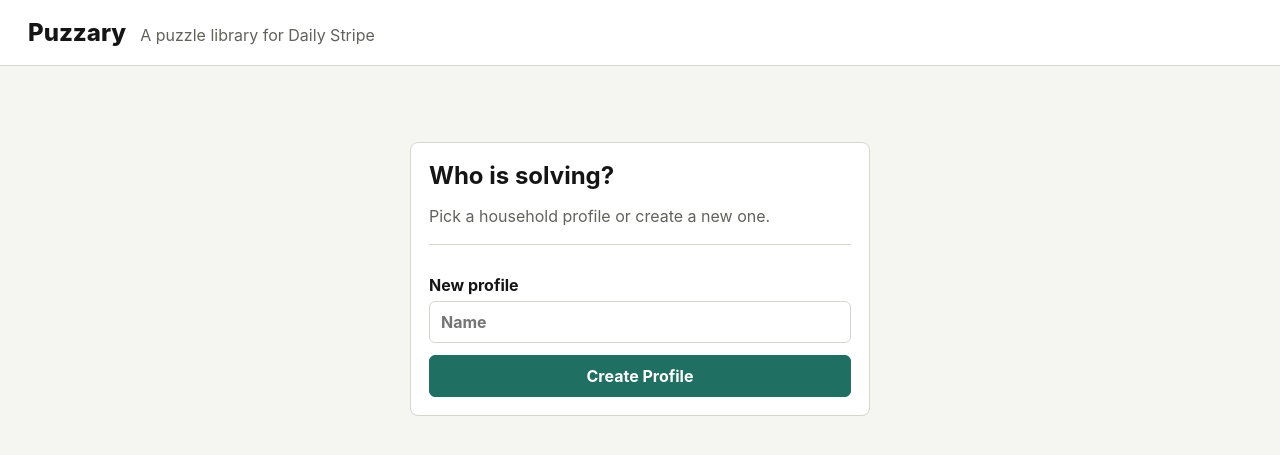
After one commit to barrelcollector/Puzzary, a FastAPI app: template app/templates/login.html in a window 1280 px wide. The commit adds this page. Shown: the top 455 px of the page. Run offline with FastAPI, Linux system fonts and the light colour scheme; the template is opened without the code that fills it, so the values that code supplies are empty; parts of the project's set-up code (start-up, migrations or seed data) failed here and were passed over.

Commit message:
Add login and interactive library

```diff
--- a/app/main.py
+++ b/app/main.py
@@ -9,6 +9,7 @@ from fastapi import Depends, FastAPI, File, Form, HTTPException, Request, Upload
 from fastapi.responses import HTMLResponse, RedirectResponse
 from fastapi.staticfiles import StaticFiles
 from fastapi.templating import Jinja2Templates
+from starlette.middleware.sessions import SessionMiddleware
 from sqlalchemy import desc, select
 from sqlalchemy.orm import Session
 
@@ -20,9 +21,11 @@ from app.schemas import PuzzleAttemptCreate, PuzzleAttemptResponse, PuzzleGenera
 
 APP_BASE_URL = os.getenv("APP_BASE_URL", "http://localhost:8790").rstrip("/")
 UPLOAD_DIR = Path(os.getenv("UPLOAD_DIR", "/data/uploads"))
+SESSION_SECRET = os.getenv("SESSION_SECRET", "change-me-local-session-secret")
 BASE_DIR = Path(__file__).resolve().parent
 
 app = FastAPI(title="Puzzary", version="0.1.0")
+app.add_middleware(SessionMiddleware, secret_key=SESSION_SECRET, same_site="lax")
 templates = Jinja2Templates(directory=str(BASE_DIR / "templates"))
 app.mount("/static", StaticFiles(directory=str(BASE_DIR / "static")), name="static")
 
@@ -51,25 +54,87 @@ def serialize_puzzle(puzzle: Puzzle) -> PuzzleSummary:
     )
 
 
+def current_user(request: Request, db: Session) -> User | None:
+    user_id = request.session.get("user_id")
+    if not user_id:
+        return None
+    return db.get(User, int(user_id))
+
+
+def require_web_user(request: Request, db: Session) -> User | RedirectResponse:
+    user = current_user(request, db)
+    if user is None:
+        return RedirectResponse(url="/login", status_code=303)
+    return user
+
+
 @app.get("/health")
 def health() -> dict[str, str]:
     return {"status": "ok", "app": "puzzary"}
 
 
+@app.get("/login", response_class=HTMLResponse)
+def login_page(request: Request, db: Session = Depends(get_db)) -> HTMLResponse:
+    users = db.scalars(select(User).order_by(User.display_name)).all()
+    return templates.TemplateResponse("login.html", {"request": request, "users": users})
+
+
+@app.post("/login")
+def login(
+    request: Request,
+    user_id: str = Form(""),
+    display_name: str = Form(""),
+    db: Session = Depends(get_db),
+) -> RedirectResponse:
+    user: User | None = None
+    if user_id:
+        user = db.get(User, int(user_id))
+    elif display_name.strip():
+        result = create_user(UserCreate(display_name=display_name.strip()), db)
+        user = db.get(User, int(result["id"]))
+
+    if user is None:
+        return RedirectResponse(url="/login", status_code=303)
+
+    request.session["user_id"] = user.id
+    return RedirectResponse(url="/library", status_code=303)
+
+
+@app.post("/logout")
+def logout(request: Request) -> RedirectResponse:
+    request.session.clear()
+    return RedirectResponse(url="/login", status_code=303)
+
+
 @app.get("/", response_class=HTMLResponse)
 def home(request: Request, db: Session = Depends(get_db)) -> HTMLResponse:
-    puzzles = db.scalars(select(Puzzle).order_by(desc(Puzzle.created_at)).limit(20)).all()
+    return library(request, db)
+
+
+@app.get("/library", response_class=HTMLResponse)
+def library(request: Request, db: Session = Depends(get_db)) -> HTMLResponse | RedirectResponse:
+    user = require_web_user(request, db)
+    if isinstance(user, RedirectResponse):
+        return user
+    puzzles = db.scalars(select(Puzzle).order_by(desc(Puzzle.created_at)).limit(50)).all()
     users = db.scalars(select(User).order_by(User.display_name)).all()
-    return templates.TemplateResponse("home.html", {"request": request, "puzzles": puzzles, "users": users})
+    return templates.TemplateResponse(
+        "home.html",
+        {"request": request, "puzzles": puzzles, "users": users, "current_user": user},
+    )
 
 
 @app.post("/web/puzzles/generate")
 def web_generate_puzzle(
+    request: Request,
     puzzle_type: str = Form("word_search"),
     theme: str = Form("daily_stripe"),
     difficulty: str = Form("easy"),
     db: Session = Depends(get_db),
 ) -> RedirectResponse:
+    user = require_web_user(request, db)
+    if isinstance(user, RedirectResponse):
+        return user
     puzzle = create_puzzle(PuzzleGenerateRequest(puzzle_type=puzzle_type, theme=theme, difficulty=difficulty), db)
     return RedirectResponse(url=f"/puzzles/{puzzle.id}", status_code=303)
 
@@ -77,11 +142,14 @@ def web_generate_puzzle(
 @app.post("/web/users")
 def web_create_user(display_name: str = Form(...), db: Session = Depends(get_db)) -> RedirectResponse:
     create_user(UserCreate(display_name=display_name), db)
-    return RedirectResponse(url="/", status_code=303)
+    return RedirectResponse(url="/library", status_code=303)
 
 
 @app.get("/puzzles/{puzzle_id}", response_class=HTMLResponse)
-def puzzle_page(puzzle_id: str, request: Request, db: Session = Depends(get_db)) -> HTMLResponse:
+def puzzle_page(puzzle_id: str, request: Request, db: Session = Depends(get_db)) -> HTMLResponse | RedirectResponse:
+    user = require_web_user(request, db)
+    if isinstance(user, RedirectResponse):
+        return user
     puzzle = db.get(Puzzle, puzzle_id)
     if puzzle is None:
         raise HTTPException(status_code=404, detail="Puzzle not found")
@@ -94,30 +162,36 @@ def puzzle_page(puzzle_id: str, request: Request, db: Session = Depends(get_db))
     ).all()
     return templates.TemplateResponse(
         "puzzle.html",
-        {"request": request, "puzzle": puzzle, "users": users, "attempts": attempts, "photos": photos},
+        {"request": request, "puzzle": puzzle, "users": users, "attempts": attempts, "photos": photos, "current_user": user},
     )
 
 
 @app.post("/web/puzzles/{puzzle_id}/attempts")
 def web_attempt_puzzle(
     puzzle_id: str,
+    request: Request,
     answer: str = Form(...),
-    user_id: str = Form(""),
     db: Session = Depends(get_db),
 ) -> RedirectResponse:
-    submit_attempt(puzzle_id, PuzzleAttemptCreate(answer=answer, user_id=int(user_id) if user_id else None), db)
+    user = require_web_user(request, db)
+    if isinstance(user, RedirectResponse):
+        return user
+    submit_attempt(puzzle_id, PuzzleAttemptCreate(answer=answer, user_id=user.id), db)
     return RedirectResponse(url=f"/puzzles/{puzzle_id}", status_code=303)
 
 
 @app.post("/web/puzzles/{puzzle_id}/photos")
 def web_upload_photo(
     puzzle_id: str,
-    user_id: str = Form(""),
+    request: Request,
     notes: str = Form(""),
     file: UploadFile = File(...),
     db: Session = Depends(get_db),
 ) -> RedirectResponse:
-    save_photo(puzzle_id, file, notes, int(user_id) if user_id else None, db)
+    user = require_web_user(request, db)
+    if isinstance(user, RedirectResponse):
+        return user
+    save_photo(puzzle_id, file, notes, user.id, db)
     return RedirectResponse(url=f"/puzzles/{puzzle_id}", status_code=303)
 
 
--- a/app/static/styles.css
+++ b/app/static/styles.css
@@ -26,6 +26,30 @@ body {
   padding: 18px 28px;
   border-bottom: 1px solid var(--line);
   background: #ffffff;
+}
+
+.topbar-spacer {
+  flex: 1;
+}
+
+.user-pill {
+  padding: 5px 9px;
+  border: 1px solid var(--line);
+  border-radius: 999px;
+  color: var(--muted);
+  font-size: 14px;
+}
+
+.logout-form {
+  margin: 0;
+}
+
+.ghost-button {
+  width: auto;
+  padding: 6px 10px;
+  background: white;
+  color: var(--ink);
+  border-color: var(--line);
 }
 
 .brand {
@@ -128,6 +152,11 @@ button {
   gap: 4px;
 }
 
+.row-meta {
+  justify-items: end;
+  text-align: right;
+}
+
 .compact .row {
   padding: 10px 12px;
 }
@@ -150,23 +179,73 @@ button {
   margin: 18px 0;
 }
 
-.word-grid span {
+.word-grid span,
+.word-grid button {
   display: grid;
   place-items: center;
   aspect-ratio: 1;
   background: white;
+  color: var(--ink);
+  border: 0;
+  border-radius: 0;
+  padding: 0;
   font-weight: 800;
   font-size: clamp(14px, 3vw, 22px);
+  user-select: none;
+  touch-action: none;
+}
+
+.word-grid button.selected {
+  background: #f1d36b;
+}
+
+.word-grid button.found-cell {
+  background: #8fd0be;
+}
+
+.word-grid button.miss {
+  background: #e99a91;
 }
 
 .word-list {
+  display: flex;
+  flex-wrap: wrap;
+  gap: 8px;
+}
+
+.word-list span {
+  padding: 6px 9px;
+  border: 1px solid var(--line);
+  border-radius: 999px;
+  background: white;
   font-weight: 750;
-  line-height: 1.8;
+}
+
+.word-list span.found {
+  border-color: #3c8f7a;
+  background: #dff3ed;
+  text-decoration: line-through;
 }
 
 summary {
   cursor: pointer;
   font-weight: 800;
+}
+
+.login-wrap {
+  display: grid;
+  place-items: start center;
+  padding-top: 48px;
+}
+
+.login-panel {
+  width: min(100%, 460px);
+}
+
+.new-profile {
+  margin-top: 18px;
+  padding-top: 18px;
+  border-top: 1px solid var(--line);
 }
 
 @media (max-width: 820px) {
--- a/app/templates/base.html
+++ b/app/templates/base.html
@@ -8,8 +8,15 @@
 </head>
 <body>
   <header class="topbar">
-    <a class="brand" href="/">Puzzary</a>
+    <a class="brand" href="/library">Puzzary</a>
     <span class="tagline">A puzzle library for Daily Stripe</span>
+    <span class="topbar-spacer"></span>
+    {% if current_user %}
+      <span class="user-pill">{{ current_user.display_name }}</span>
+      <form method="post" action="/logout" class="logout-form">
+        <button type="submit" class="ghost-button">Log out</button>
+      </form>
+    {% endif %}
   </header>
   <main class="page">
     {% block content %}{% endblock %}
--- /dev/null
+++ b/app/templates/login.html
@@ -0,0 +1,32 @@
+{% extends "base.html" %}
+{% block title %}Log In - Puzzary{% endblock %}
+{% block content %}
+<section class="login-wrap">
+  <div class="panel login-panel">
+    <h1>Who is solving?</h1>
+    <p class="muted">Pick a household profile or create a new one.</p>
+
+    {% if users %}
+      <form method="post" action="/login">
+        <label>
+          Profile
+          <select name="user_id">
+            {% for user in users %}
+              <option value="{{ user.id }}">{{ user.display_name }}</option>
+            {% endfor %}
+          </select>
+        </label>
+        <button type="submit">Continue</button>
+      </form>
+    {% endif %}
+
+    <form method="post" action="/login" class="new-profile">
+      <label>
+        New profile
+        <input name="display_name" autocomplete="off" placeholder="Name">
+      </label>
+      <button type="submit">Create Profile</button>
+    </form>
+  </div>
+</section>
+{% endblock %}
--- a/docker-compose.yml
+++ b/docker-compose.yml
@@ -9,6 +9,7 @@ services:
       DATABASE_URL: "${DATABASE_URL:-postgresql+psycopg://puzzary:puzzary@db:5432/puzzary}"
       APP_BASE_URL: "${APP_BASE_URL:-http://localhost:8790}"
       UPLOAD_DIR: "/data/uploads"
+      SESSION_SECRET: "${SESSION_SECRET:-change-me-local-session-secret}"
     volumes:
       - ./data:/data
     depends_on:
```
Also changed, not shown: app/static/word-search.js (added, +83 -0 lines), app/templates/home.html (+6 -3 lines), app/templates/puzzle.html (+16 -23 lines), README.md, 1 other file.
